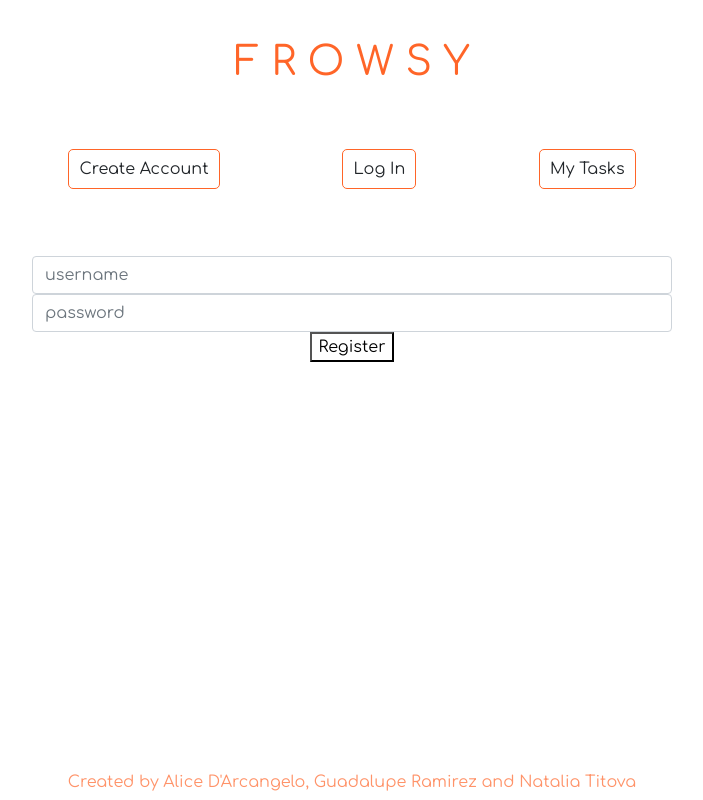
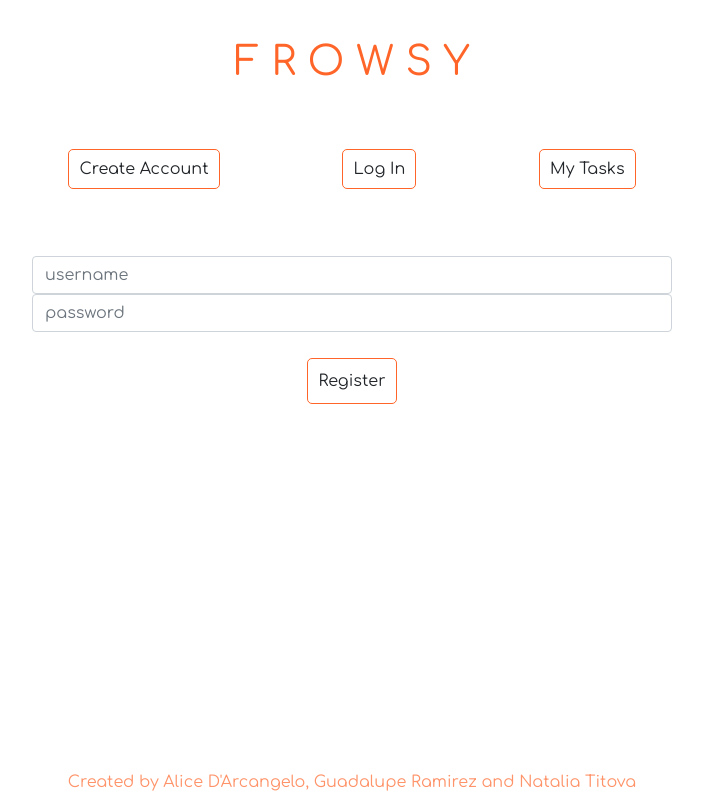
Before and after one commit to bnmlucky/frowsy-front-end, a React (Create React App) app in the folder frowsy-front-end/: page /NewUser in a window 1280 px wide. Shown: the whole page, without its empty margins (288-991 px from the left). Built offline with nearby package versions, Linux system fonts and the light colour scheme; no server answers; sample sign-in values are in the browser's storage.

Commit message:
fixed register button

```diff
--- a/frowsy-front-end/src/components/NewUser.js
+++ b/frowsy-front-end/src/components/NewUser.js
@@ -53,7 +53,7 @@ class NewUser extends Component {
             value={this.state.password}
             placeholder="password"
           />
-          <input type="submit" className="createAccount" value="Register" />
+          <input type="submit" className="login-button" value="Register" />
         </form>
       </div>
     );
```
